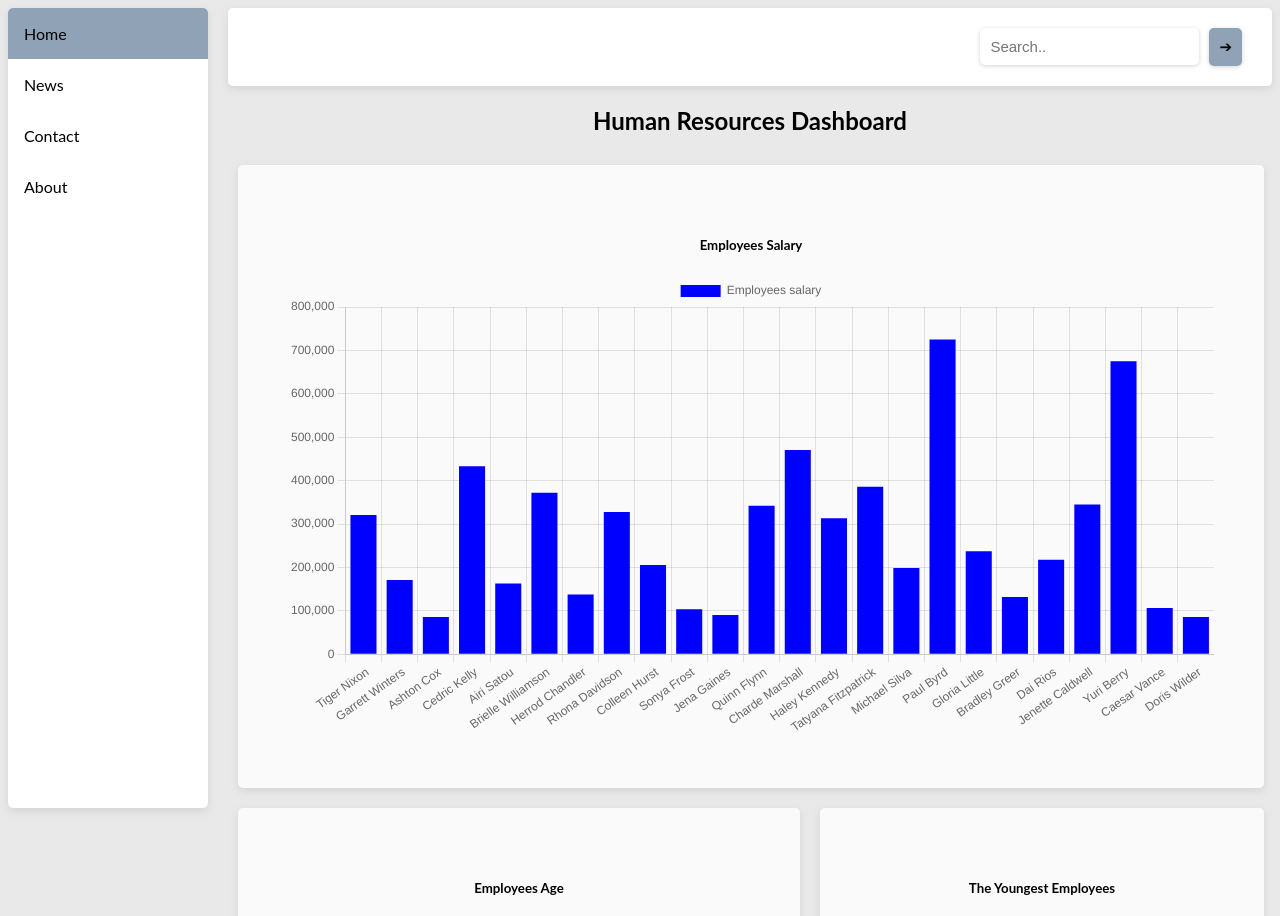
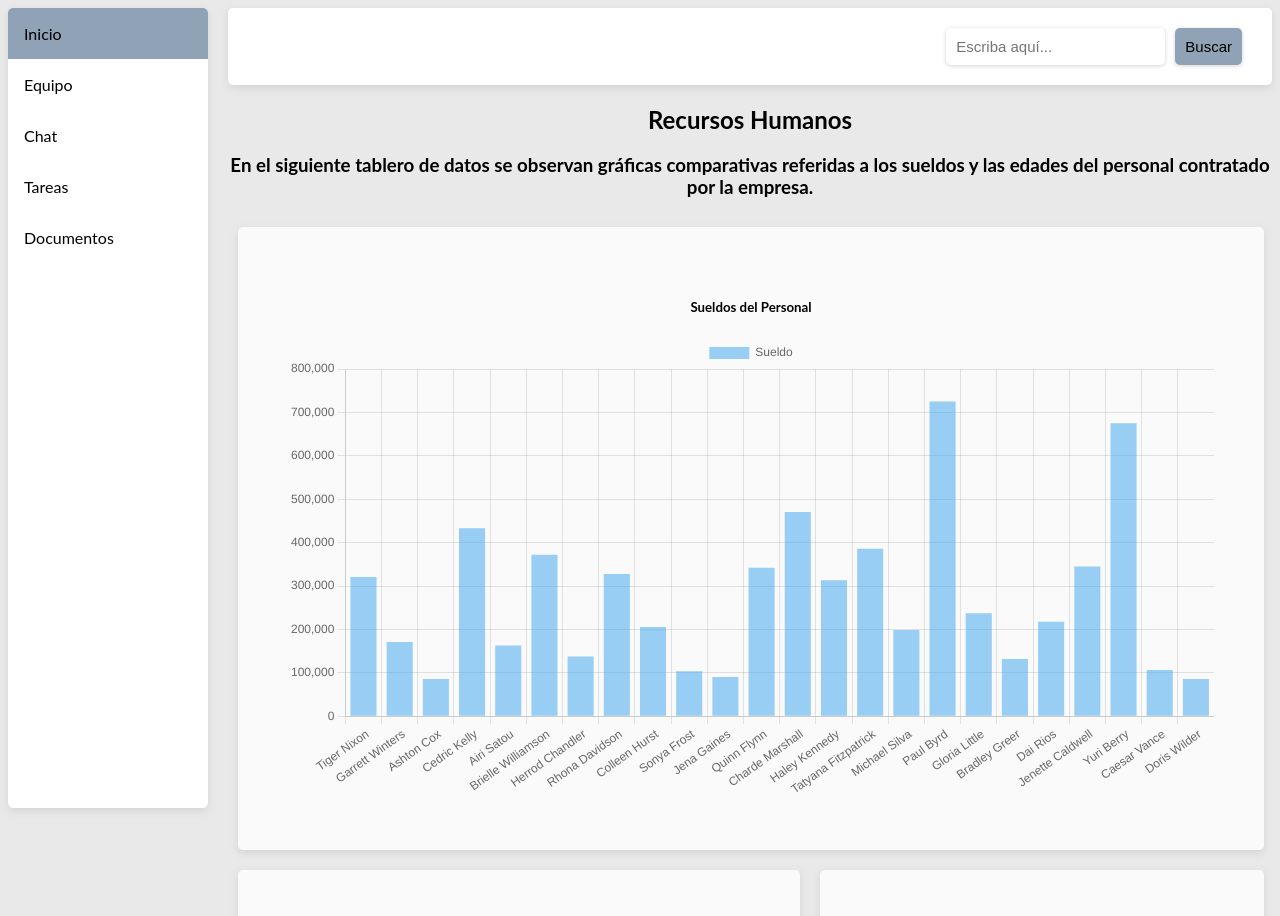
Before and after one commit to PaulinaCarcamo/dashboardProject3, a website with bundled scripts: page index.html in a window 1280 px wide. Shown: the top 916 px of the page. Built offline with nearby package versions, Linux system fonts and the light colour scheme.

Commit message:
revision de proyecto en su etapa final

```diff
--- a/ageChart1.js
+++ b/ageChart1.js
@@ -1,3 +1,5 @@
+//Gráfico de edades por cada trabajador
+
 const render = async (selector, labels, data) => {
     const ctx = document.querySelector(selector).getContext('2d');
 
@@ -6,9 +8,8 @@ const render = async (selector, labels, data) => {
         data: {
             labels,
             datasets: [{
-                label: 'Employees age',
-                backgroundColor: 'lightblue',
-                hoverBackgroundColor: 'blue',
+                label: 'Edad',
+                backgroundColor: 'rgba(75, 192, 192, 0.5)',
                 data
             },
             ]
--- a/ageChart2.js
+++ b/ageChart2.js
@@ -1,13 +1,15 @@
+//Gráfico de edades que muestra a los tres trabajadores más jóvenes
+
 const render = async (selector, labels, data) => {
     const ctx = document.querySelector(selector).getContext('2d');
 
     new Chart(ctx, {
-        type: 'pie',
+        type: 'polarArea',
         data: {
             labels,
             datasets: [{
-                label: 'The Youngest employees',
-                backgroundColor: 'lightgreen',
+                label: 'Edad',
+                backgroundColor: 'rgba(255, 159, 64, 0.5)',
                 data
             },
             ]
--- a/employees.js
+++ b/employees.js
@@ -1,3 +1,5 @@
+//Consumo de API
+
 const url = './apiData.json';
 
 const getEmployees = async () => {
--- a/index.html
+++ b/index.html
@@ -5,19 +5,19 @@
     <meta charset="UTF-8">
     <meta http-equiv="X-UA-Compatible" content="IE=edge">
     <meta name="viewport" content="width=device-width, initial-scale=1.0">
-    <script src="https://cdnjs.cloudflare.com/ajax/libs/Chart.js/3.9.1/chart.min.js"></script>
     <link rel="stylesheet" href="/styles.css">
-    <title>Human Resources Dashboard</title>
+    <title>Dashboard</title>
 
 </head>
 
 <body>
 
     <div class="sidebar">
-        <a class="active" href="#">Home</a>
-        <a href="#">News</a>
-        <a href="#">Contact</a>
-        <a href="#">About</a>
+        <a class="active" href="#">Inicio</a>
+        <a href="#">Equipo</a>
+        <a href="#">Chat</a>
+        <a href="#">Tareas</a>
+        <a href="#">Documentos</a>
     </div>
 
     <div class="content">
@@ -25,33 +25,35 @@
         <div class="topnav">
             <div class="search-container">
                 <form>
-                    <input type="text" placeholder="Search.." name="search">
-                    <button type="submit">&#x2794;</button>
+                    <input type="text" placeholder="Escriba aquí..." name="search">
+                    <button type="submit">Buscar</button>
                 </form>
             </div>
         </div>
 
-        <h2>Human Resources Dashboard</h2>
+        <h2>Recursos Humanos</h2>
+        <h3>En el siguiente tablero de datos se observan gráficas comparativas referidas a los sueldos y las edades del
+            personal contratado por la empresa.</h3>
 
         <div class="grid-container">
             <div class="item1">
-                <h5>Employees Salary</h5>
+                <h5>Sueldos del Personal</h5>
                 <canvas id="chart1"></canvas>
             </div>
             <div class="item2">
-                <h5>Employees Age</h5>
+                <h5>Edad por Trabajador</h5>
                 <canvas id="chart2"></canvas>
             </div>
             <div class="item3">
-                <h5>The Youngest Employees</h5>
+                <h5>Trabajadores más Jóvenes</h5>
                 <canvas id="chart3"></canvas>
             </div>
             <div class="item4">
-                <h5>The Highest Salaries</h5>
+                <h5>Sueldos más Altos</h5>
                 <canvas id="chart4"></canvas>
             </div>
             <div class="item5">
-                <h5>Salary vs Age Relationship</h5>
+                <h5>Relación Edad y Sueldo</h5>
                 <canvas id="chart5"></canvas>
             </div>
         </div>
@@ -60,12 +62,13 @@
             repellat est facilis explicabo vel quaerat laudantium. Id dolores ipsam ut dolores nihil id autem quidem et
             enim odit. Est quasi eveniet qui libero placeat et quos libero. Eos sint illum aut voluptatem eius aut sunt
             nihil a unde provident et laudantium ipsum et laboriosam earum.</p>
-        <h3>Eos reprehenderit dolores sit sunt maxime eum labore sequi.</h3>
+        <h4>Eos reprehenderit dolores sit sunt maxime eum labore sequi.</h4>
 
         <div class="footer">
             <p>Project N°3: Dashboard | Bootcamp UDD | October 2022</p>
         </div>
 
+        <script src="https://cdnjs.cloudflare.com/ajax/libs/Chart.js/3.9.1/chart.min.js"></script>
         <script src="./main.js" type="module"></script>
 
 </body>
--- a/main.js
+++ b/main.js
@@ -1,36 +1,30 @@
-// import 'https://cdnjs.cloudflare.com/ajax/libs/Chart.js/3.9.1/chart.min.js';
+//Se importan gráficos desde sus respectivos módulos
+
 import { getEmployees } from '/employees.js'
 import { render as ageChart1 } from '/ageChart1.js'
 import { render as ageChart2 } from '/ageChart2.js'
 import { render as salaryChart1 } from '/salaryChart1.js'
 import { render as salaryChart2 } from '/salaryChart2.js'
-import { render as scatterplot_salary_age } from '/scatterplot_salary_age.js'
-
+import { render as salaryAge } from '/salaryAgeChart.js'
 
 const name = (await getEmployees()).map(e => e.employee_name);
 const age = (await getEmployees()).map(e => e.employee_age);
 const salary = (await getEmployees()).map(e => e.employee_salary);
 
 const youngestAge =
-    (await getEmployees()).sort(function (a, b)
-    { return a.employee_age - b.employee_age }).slice(0, 3).map(e => e.employee_age);
+    (await getEmployees()).sort(function (a, b) { return a.employee_age - b.employee_age }).slice(0, 3).map(e => e.employee_age);
 
 const youngestEmpl =
-    (await getEmployees()).sort(function (a, b)
-    { return a.employee_age - b.employee_age }).slice(0, 3).map(e => e.employee_name);
-
+    (await getEmployees()).sort(function (a, b) { return a.employee_age - b.employee_age }).slice(0, 3).map(e => e.employee_name);
 
 const highestSalary =
-    (await getEmployees()).sort(function (a, b)
-    { return b.employee_salary - a.employee_salary }).slice(0, 5).map(e => e.employee_salary);
+    (await getEmployees()).sort(function (a, b) { return b.employee_salary - a.employee_salary }).slice(0, 5).map(e => e.employee_salary);
 
 const highestEmpl =
-    (await getEmployees()).sort(function (a, b)
-    { return b.employee_salary - a.employee_salary }).slice(0, 5).map(e => e.employee_name);
-
+    (await getEmployees()).sort(function (a, b) { return b.employee_salary - a.employee_salary }).slice(0, 5).map(e => e.employee_name);
 
 salaryChart1('#chart1', name, salary);
 ageChart1('#chart2', name, age);
 ageChart2('#chart3', youngestEmpl, youngestAge);
 salaryChart2('#chart4', highestEmpl, highestSalary);
-scatterplot_salary_age('#chart5', age, salary);
+salaryAge('#chart5', age, salary);
--- a/scatterplot_salary_age.js
+++ b/salaryAgeChart.js
@@ -1,3 +1,5 @@
+//Gráfico comparativo de sueldos y edades
+
 const render = async (selector, labels, data) => {
     const ctx = document.querySelector(selector).getContext('2d');
 
@@ -6,8 +8,8 @@ const render = async (selector, labels, data) => {
         data: {
             labels,
             datasets: [{
-                label: '(Age, Salary)',
-                backgroundColor: 'tomato',
+                label: 'Edad y Sueldo',
+                backgroundColor: 'rgba(54, 162, 235)',
                 data
             },
             ]
--- a/salaryChart1.js
+++ b/salaryChart1.js
@@ -1,3 +1,5 @@
+//Gráfico de sueldos por cada trabajador
+
 const render = async (selector, labels, data) => {
     const ctx = document.querySelector(selector).getContext('2d');
 
@@ -6,8 +8,8 @@ const render = async (selector, labels, data) => {
         data: {
             labels,
             datasets: [{
-                label: 'Employees salary',
-                backgroundColor: 'blue',
+                label: 'Sueldo',
+                backgroundColor: 'rgba(54, 162, 235, 0.5)',
                 data
             },
             ]
--- a/salaryChart2.js
+++ b/salaryChart2.js
@@ -1,3 +1,5 @@
+//Gráfico de los cinco sueldos más altos
+
 const render = async (selector, labels, data) => {
     const ctx = document.querySelector(selector).getContext('2d');
 
@@ -6,8 +8,8 @@ const render = async (selector, labels, data) => {
         data: {
             labels,
             datasets: [{
-                label: 'The highest salaries',
-                backgroundColor: 'purple',
+                label: 'Sueldo',
+                backgroundColor: 'rgba(255, 159, 64)',
                 data
             },
             ]
--- a/styles.css
+++ b/styles.css
@@ -1,11 +1,19 @@
 body {
     font-family: "Lato", sans-serif;
-    background-color:rgb(233, 233, 233);
+    background-color: rgb(233, 233, 233);
 }
 
-h2{
+h2,
+h3 {
     text-align: center;
 }
+
+p,
+h4 {
+    text-align: justify;
+    margin: 2vh;
+}
+
 .topnav {
     overflow: hidden;
     background-color: white;
@@ -61,7 +69,8 @@ h2{
 }
 
 .sidebar a.active {
-    background-color: rgb(143, 162, 182);;
+    background-color: rgb(143, 162, 182);
+    ;
     color: black;
 }
 
@@ -76,30 +85,23 @@ h2{
 
 .item1 {
     grid-area: chart1;
-
 }
 
 .item2 {
     grid-area: chart2;
-
 }
 
 .item3 {
     grid-area: chart3;
-
 }
 
 .item4 {
     grid-area: chart4;
-
 }
 
 .item5 {
     grid-area: chart5;
-
 }
-
-
 
 .grid-container {
     display: grid;
@@ -125,7 +127,10 @@ h2{
     padding: 20px;
     background-color: white;
     color: black;
-    text-align: center;
     box-shadow: lightgrey 0px 3px 8px;
     border-radius: 5px;
 }
+
+.footer p {
+    text-align: center;
+}
```
Also changed, not shown: README.md, package.json (line endings or trailing spaces), 2 other files.
